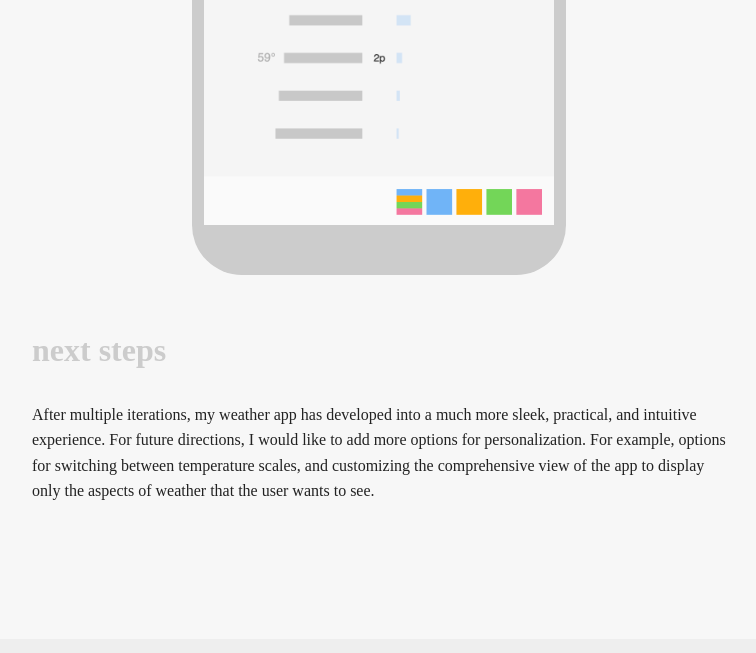
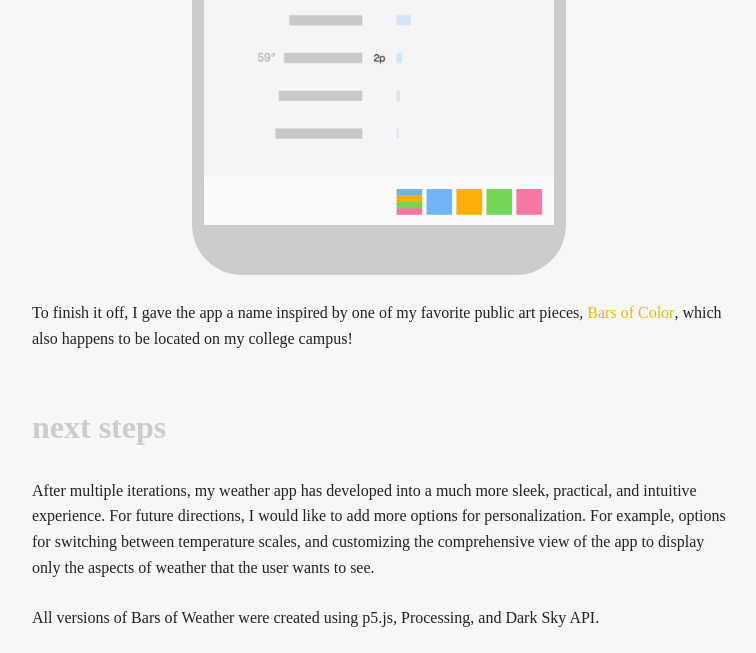
Before and after one commit to kwakseo/portfolio, a plain HTML site: page projects/barsofweather.html in a window 1280 px wide. Shown: the part 6364-7017 px from the top of the page, without its empty margins (261-1017 px from the left). Drawn offline with nearby package versions, Linux system fonts and the light colour scheme; a script that the page names is missing.

Commit message:
bars of weather

```diff
--- a/projects/barsofweather.html
+++ b/projects/barsofweather.html
@@ -131,8 +131,12 @@
 							</div>
 						</div>
 
+						<p class="text">To finish it off, I gave the app a name inspired by one of my favorite public art pieces, <a class="external-link" target="_blank" href="https://listart.mit.edu/public-art-map/bars-color-within-squares-mit">Bars of Color</a>, which also happens to be located on my college campus!</p>
+
 						<h2>next steps</h2>
 							<p class="text">After multiple iterations, my weather app has developed into a much more sleek, practical, and intuitive experience. For future directions, I would like to add more options for personalization. For example, options for switching between temperature scales, and customizing the comprehensive view of the app to display only the aspects of weather that the user wants to see. </p>
+
+							<p class="text">All versions of Bars of Weather were created using p5.js, Processing, and Dark Sky API.</p>
 
 				</div>
 				<div class="page-footer"></div>
```
Also changed, not shown: 1 other file.
